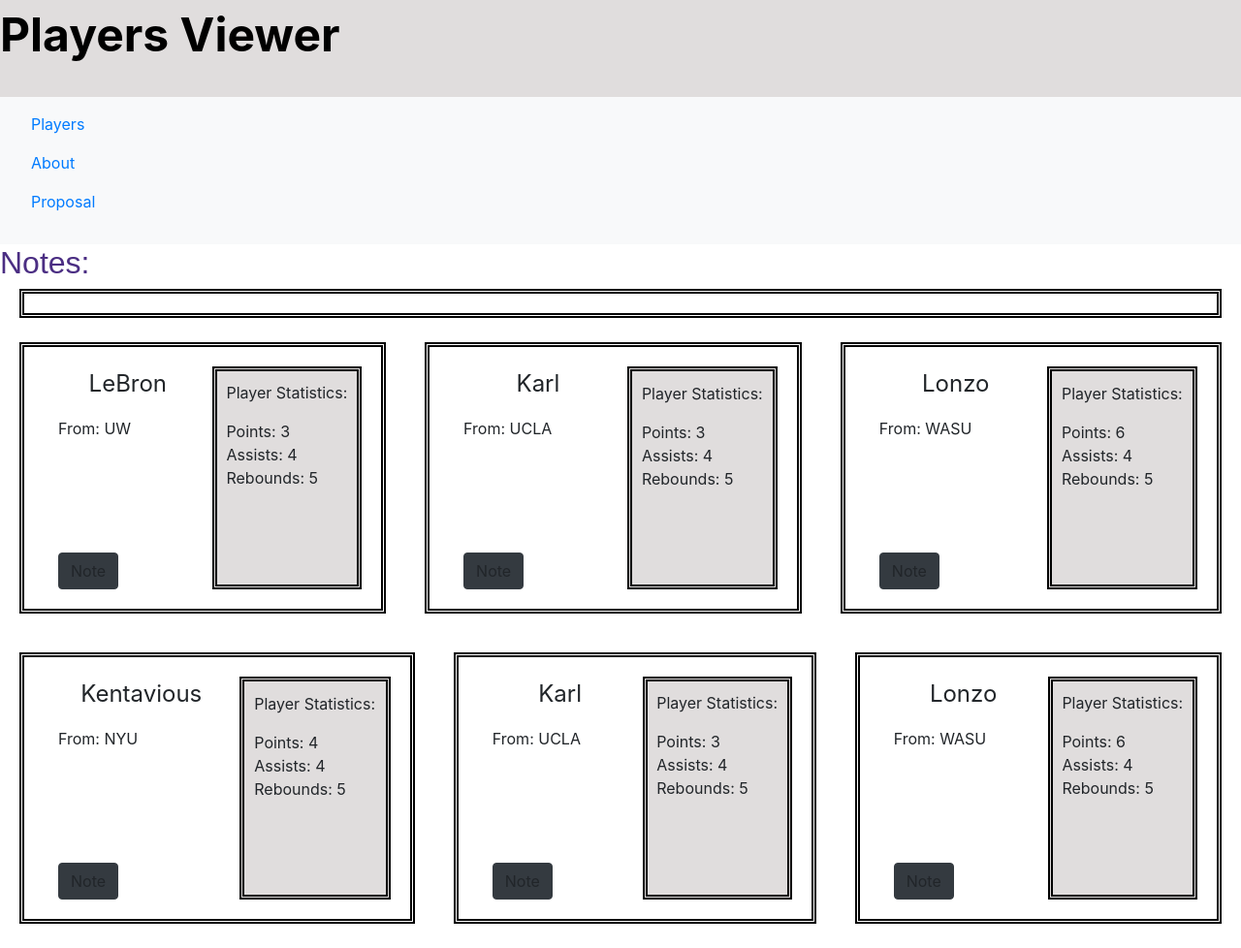
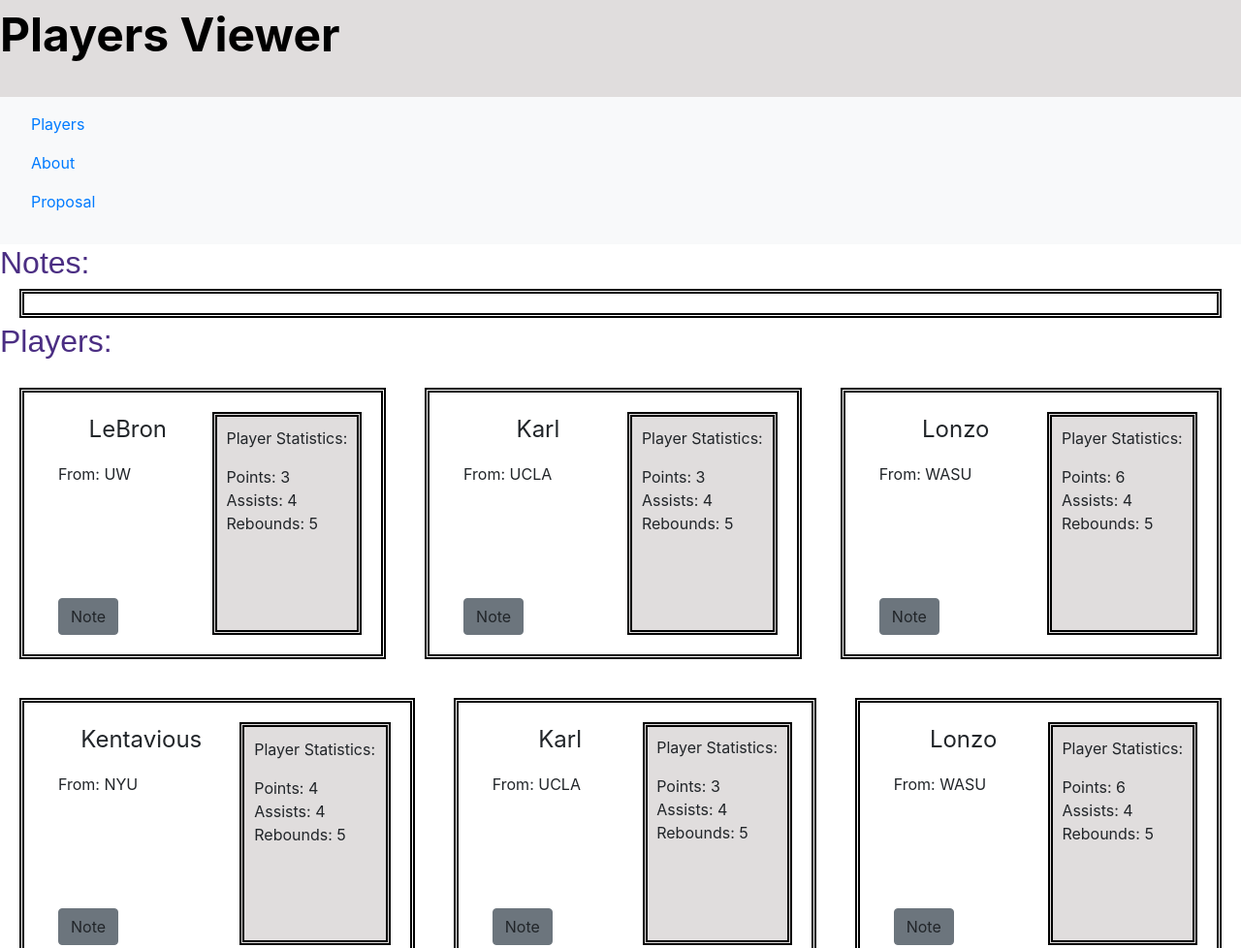
Before and after one commit to info340a-sp21/project-01-Gyangle, a website: page index.html in a window 1280 px wide. Shown: the top 978 px of the page at 97% size. Drawn offline with nearby package versions, Linux system fonts and the light colour scheme.

Commit message:
button and html changes

```diff
--- a/index.html
+++ b/index.html
@@ -31,6 +31,7 @@
   <h2>Notes:</h2>
   <section id="note">
   </section>
+  <h2>Players:</h2>
   <main>
     <span class="gridView">
 
--- a/js/index.js
+++ b/js/index.js
@@ -23,7 +23,7 @@ function createDiv(className, content) {
 function detailBtn(id) {
   let btn = document.createElement('a');
   btn.type = 'button';
-  btn.className = 'btn btn-dark detailBtn';
+  btn.className = 'btn btn-secondary detailBtn';
   btn.textContent = 'Note';
   btn.id = id;
   btn.addEventListener('click', showNote);
```
